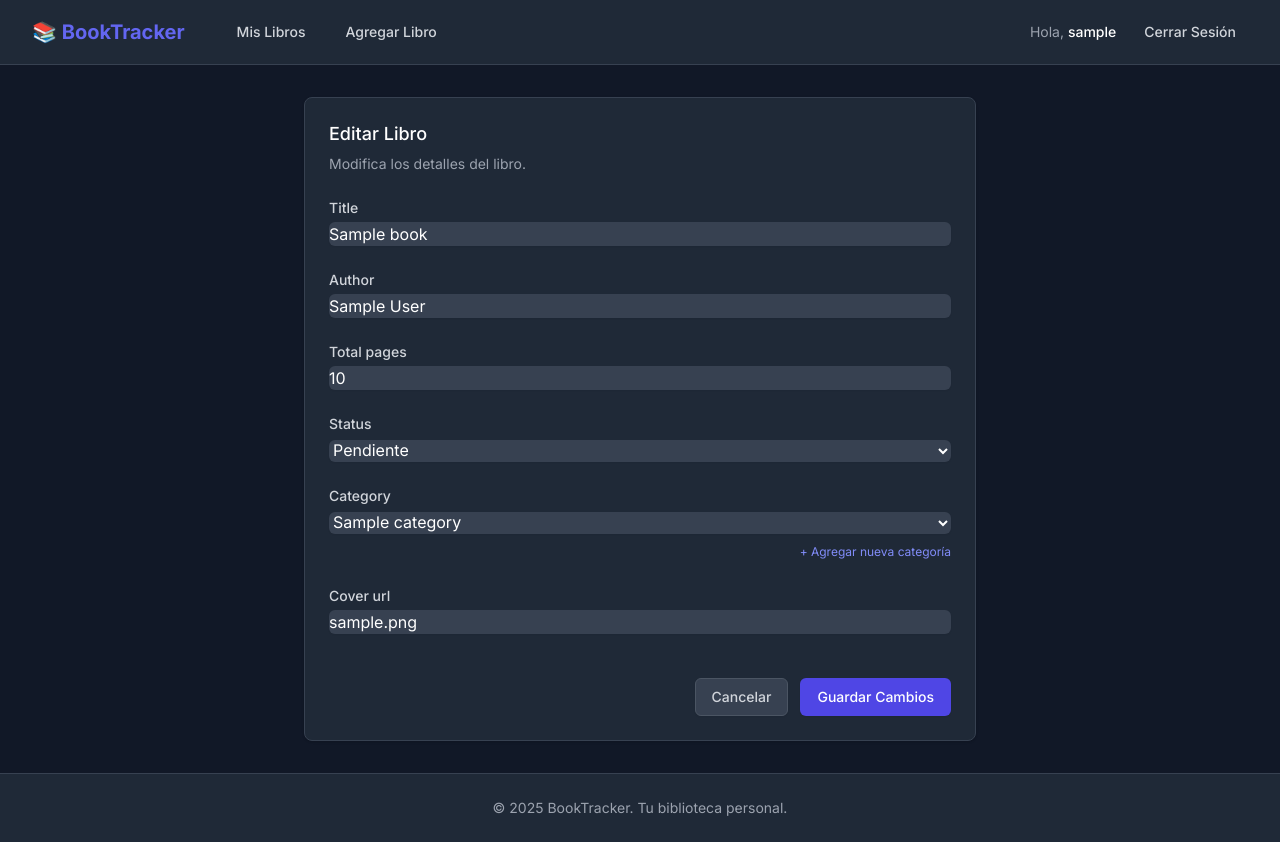
After one commit to luisAlcides/listalibros, a Django app: page /book/1/edit/ in a window 1280 px wide. The commit adds this page. Run offline with Django 5.2, Linux system fonts and the light colour scheme; a user stored in the database is signed in; tables that the repository leaves empty hold one stand-in row (values such as "Sample post"); some libraries are stand-ins or nearby versions.

Commit message:
editar libros ya agregados

```diff
--- a/books/urls.py
+++ b/books/urls.py
@@ -9,6 +9,7 @@ urlpatterns = [
     path('add/', views.add_book, name='add_book'),
     path('category/add/', views.add_category, name='add_category'),
     path('book/<int:pk>/', views.book_detail, name='book_detail'),
+    path('book/<int:pk>/edit/', views.edit_book, name='edit_book'),
     path('book/<int:pk>/delete/', views.delete_book, name='delete_book'),
     path('session/<int:pk>/edit/', views.edit_session, name='edit_session'),
     path('session/<int:pk>/delete/', views.delete_session, name='delete_session'),
--- a/books/views.py
+++ b/books/views.py
@@ -49,10 +49,18 @@ def logout_view(request):
 @login_required
 def book_list(request):
     status_filter = request.GET.get('status')
+    search_query = request.GET.get('q', '')
+
     books = Book.objects.filter(user=request.user).select_related('category').order_by('category__name', '-updated_at')
 
     if status_filter:
         books = books.filter(status=status_filter)
+
+    if search_query:
+        books = books.filter(
+            Q(title__icontains=search_query) |
+            Q(author__icontains=search_query)
+        )
 
     # Calculate statistics
     total_books = Book.objects.filter(user=request.user).count()
@@ -62,6 +70,7 @@ def book_list(request):
     context = {
         'books': books,
         'current_filter': status_filter,
+        'search_query': search_query,
         'total_books': total_books,
         'completed_books': completed_books,
         'reading_books': reading_books,
@@ -81,6 +90,21 @@ def add_book(request):
     else:
         form = BookForm()
     return render(request, 'books/add_book.html', {'form': form})
+
+@login_required
+def edit_book(request, pk):
+    book = get_object_or_404(Book, pk=pk, user=request.user)
+
+    if request.method == 'POST':
+        form = BookForm(request.POST, instance=book)
+        if form.is_valid():
+            form.save()
+            messages.success(request, 'Libro actualizado exitosamente.')
+            return redirect('book_detail', pk=pk)
+    else:
+        form = BookForm(instance=book)
+
+    return render(request, 'books/edit_book.html', {'form': form, 'book': book})
 
 @login_required
 def add_category(request):
--- a/templates/books/book_detail.html
+++ b/templates/books/book_detail.html
@@ -130,7 +130,9 @@
                         </div>
                     </div>
                 </div>
-                <div class="bg-gray-700/30 px-6 py-4 border-t border-gray-700 flex justify-end">
+                <div class="bg-gray-700/30 px-6 py-4 border-t border-gray-700 flex justify-between">
+                    <a href="{% url 'edit_book' book.pk %}"
+                        class="text-indigo-400 hover:text-indigo-300 text-sm font-medium">Editar Libro</a>
                     <form action="{% url 'delete_book' book.pk %}" method="POST"
                         onsubmit="return confirm('¿Estás seguro de eliminar este libro?');">
                         {% csrf_token %}
--- /dev/null
+++ b/templates/books/edit_book.html
@@ -0,0 +1,51 @@
+{% extends 'base.html' %}
+
+{% block content %}
+<div class="max-w-2xl mx-auto">
+    <div class="bg-gray-800 shadow sm:rounded-lg border border-gray-700">
+        <div class="px-4 py-5 sm:p-6">
+            <h3 class="text-lg leading-6 font-medium text-white">Editar Libro</h3>
+            <div class="mt-2 max-w-xl text-sm text-gray-400">
+                <p>Modifica los detalles del libro.</p>
+            </div>
+            <form class="mt-5 space-y-6" method="POST">
+                {% csrf_token %}
+
+                {% for field in form %}
+                <div>
+                    <label for="{{ field.id_for_label }}" class="block text-sm font-medium text-gray-300">
+                        {{ field.label }}
+                    </label>
+                    <div class="mt-1">
+                        {{ field }}
+                    </div>
+                    {% if field.name == 'category' %}
+                    <div class="mt-1 text-right">
+                        <a href="{% url 'add_category' %}" class="text-xs text-indigo-400 hover:text-indigo-300">
+                            + Agregar nueva categoría
+                        </a>
+                    </div>
+                    {% endif %}
+                    {% if field.errors %}
+                    <p class="mt-2 text-sm text-red-400">{{ field.errors.0 }}</p>
+                    {% endif %}
+                </div>
+                {% endfor %}
+
+                <div class="pt-5">
+                    <div class="flex justify-end">
+                        <a href="{% url 'book_detail' book.pk %}"
+                            class="bg-gray-700 py-2 px-4 border border-gray-600 rounded-md shadow-sm text-sm font-medium text-gray-300 hover:bg-gray-600 focus:outline-none focus:ring-2 focus:ring-offset-2 focus:ring-indigo-500">
+                            Cancelar
+                        </a>
+                        <button type="submit"
+                            class="ml-3 inline-flex justify-center py-2 px-4 border border-transparent shadow-sm text-sm font-medium rounded-md text-white bg-indigo-600 hover:bg-indigo-700 focus:outline-none focus:ring-2 focus:ring-offset-2 focus:ring-indigo-500">
+                            Guardar Cambios
+                        </button>
+                    </div>
+                </div>
+            </form>
+        </div>
+    </div>
+</div>
+{% endblock %}
```
Also changed, not shown: templates/books/book_list.html (+17 -2 lines).
